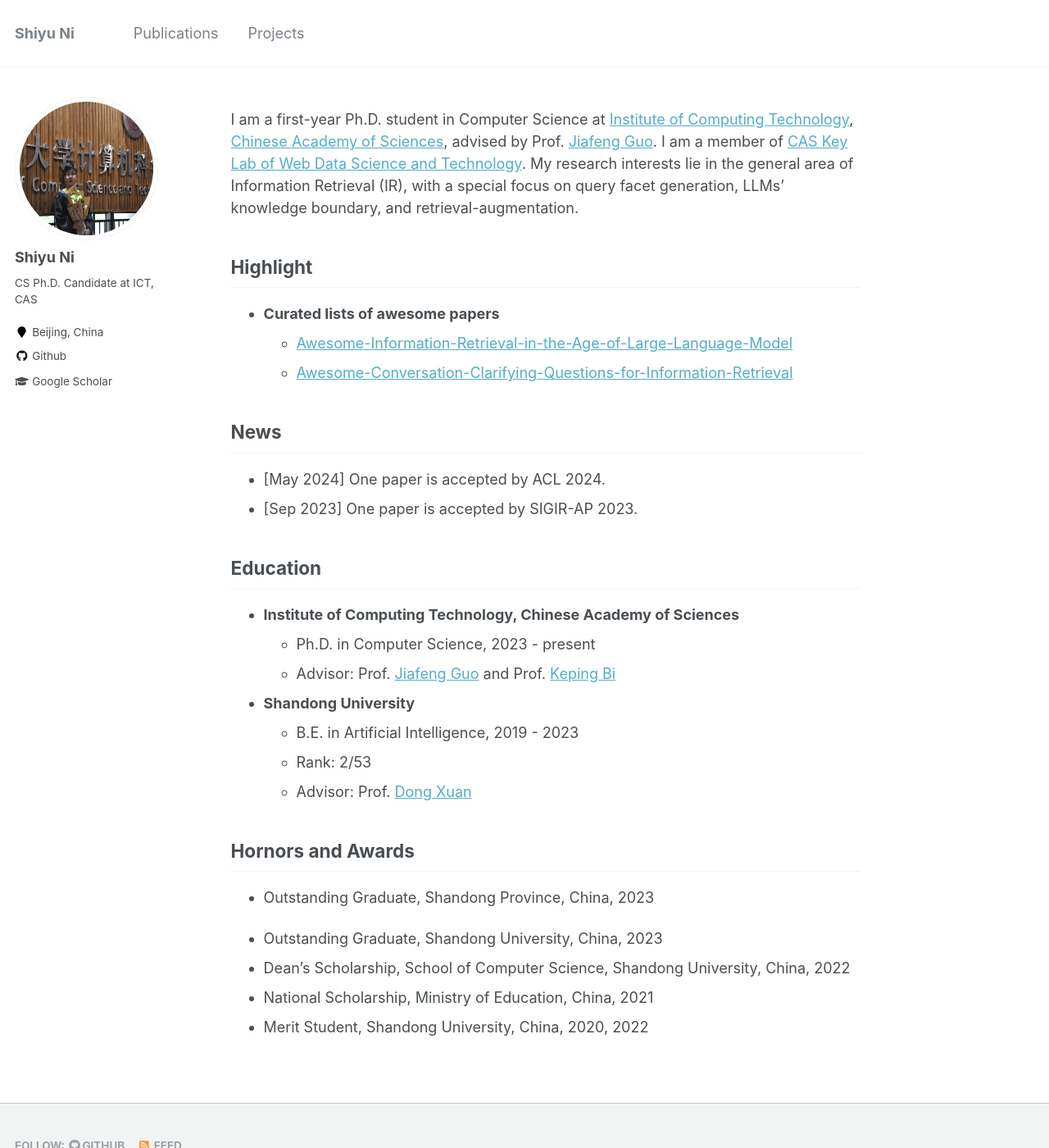
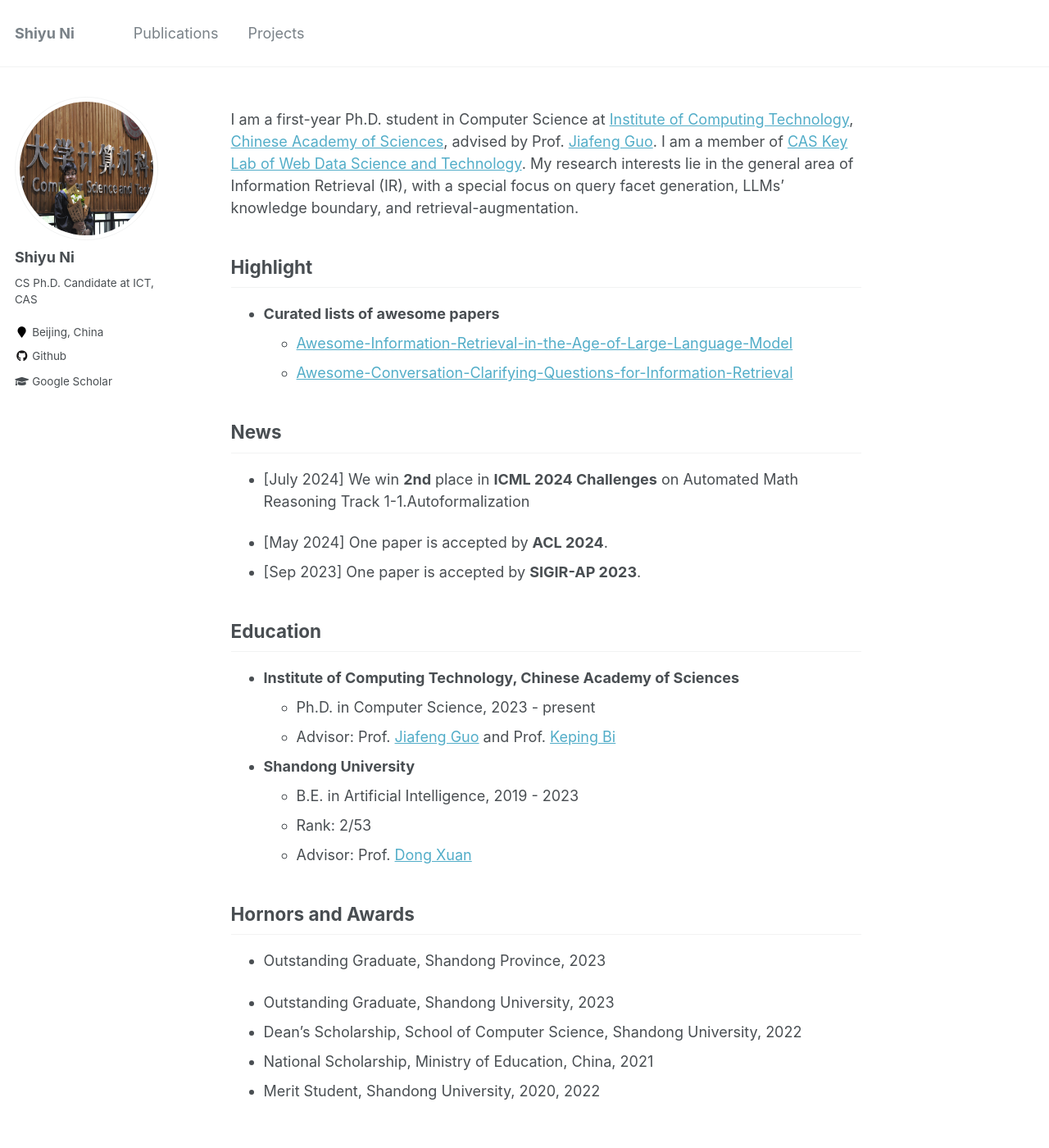
Before and after one commit to ShiyuNee/ShiyuNee.github.io, a Jekyll site: the page built from _pages/about.md, in a window 1280 px wide and 1400 px high. Shown: the whole window at 82% size. Built offline with Jekyll 4.4.1, drawn with Linux system fonts in a browser that asks for light colours.

Commit message:
add challenge

```diff
--- a/_pages/about.md
+++ b/_pages/about.md
@@ -19,8 +19,10 @@ I am a first-year Ph.D. student in Computer Science at [Institute of Computing T
 
 ## News
 
-- [May 2024] One paper is accepted by ACL 2024.
-- [Sep 2023] One paper is accepted by SIGIR-AP 2023.
+- [July 2024] We win **2nd** place in **ICML 2024 Challenges** on Automated Math Reasoning Track 1-1.Autoformalization
+
+- [May 2024] One paper is accepted by **ACL 2024**.
+- [Sep 2023] One paper is accepted by **SIGIR-AP 2023**.
 
 Education
 ------
@@ -36,9 +38,9 @@ Education
 Hornors and Awards
 ------
 
-- Outstanding Graduate, Shandong Province, China, 2023
+- Outstanding Graduate, Shandong Province, 2023
 
-- Outstanding Graduate, Shandong University, China, 2023
-- Dean's Scholarship, School of Computer Science, Shandong University, China, 2022
+- Outstanding Graduate, Shandong University, 2023
+- Dean's Scholarship, School of Computer Science, Shandong University, 2022
 - National Scholarship, Ministry of Education, China, 2021
-- Merit Student, Shandong University, China, 2020, 2022
+- Merit Student, Shandong University, 2020, 2022
```
